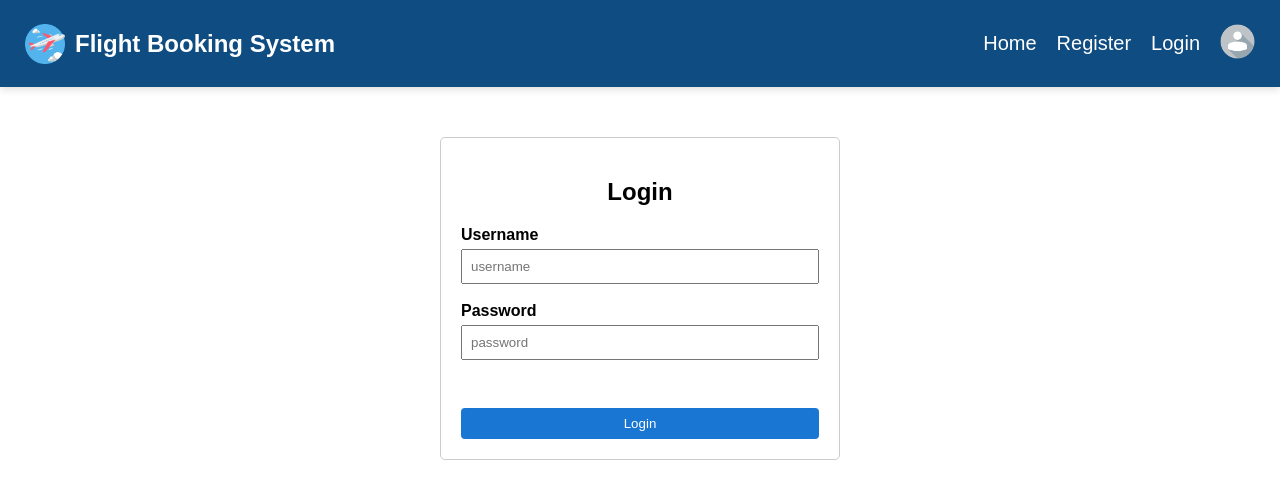
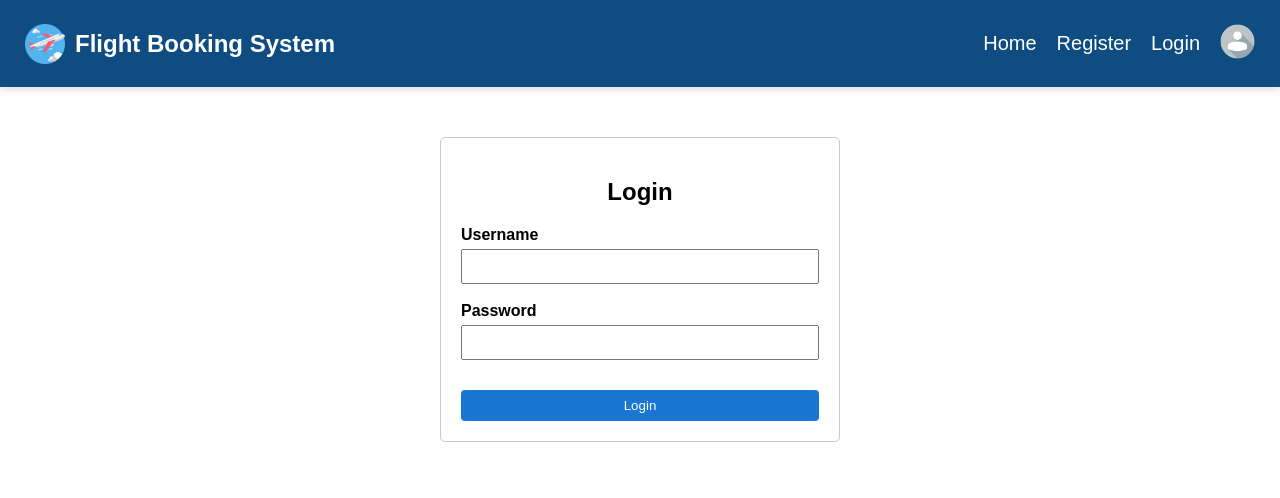
Before and after one commit to sharanyamaddha/FlightBooking_Frontend, an Angular app: page /login in a window 1280 px wide. Shown: the top 498 px of the page. Built offline with nearby package versions, Linux system fonts and the light colour scheme.

Commit message:
added validation for login

```diff
--- a/src/app/auth/login/login.css
+++ b/src/app/auth/login/login.css
@@ -1,4 +1,4 @@
-.signup-container{
+.signin-container{
     width:400px;
     margin:50px auto;
     border:1px solid #ccc;
@@ -7,19 +7,19 @@
     box-shadow:0 0 10px rgba(0,0,0,0);
 }
 
-.signup-container h2{
+.signin-container h2{
     text-align: center;
 
 }
 
-.signup-container label{
+.signin-container label{
     /* display:block; */
     font-weight: bold;
     margin-top:10px;
 }
 
-.signup-container input,
-.signup-container select{
+.signin-container input,
+.signin-container select{
     width:100%;
     padding:8px;
     margin-top:5px;
@@ -27,7 +27,7 @@
 
 }
 
-.signup-container button{
+.signin-container button{
     width:100%;
     padding:8px;
     color:white;
@@ -38,6 +38,20 @@
     border-radius:4px;
 }
 
-.signup-container button:hover{
+.signin-container button:hover{
     background-color: #125aa0;
 }
+.error {
+  color: red;
+  font-size: 12px;
+  display: block;
+  margin-top: 4px;
+}
+
+input.ng-invalid.ng-touched {
+  border: 1px solid red;
+}
+
+input.ng-valid.ng-touched {
+  border: 1px solid green;
+}
--- a/src/app/auth/login/login.html
+++ b/src/app/auth/login/login.html
@@ -1,16 +1,50 @@
-<div class="signup-container">
-<h2>Login</h2>
+<form #f="ngForm" class="signin-container" (ngSubmit)="onSignin(f)">
 
-<label>Username</label><br>
-<input type="text" placeholder="username" name="username" [(ngModel)]="username"/>
+  <h2>Login</h2>
+
+  <!-- USERNAME -->
+  <label>Username</label>
+  <input
+    type="text"
+    name="username"
+    [(ngModel)]="username"
+    #usernameRef="ngModel"
+    required
+    minlength="3"
+  />
+
+  <small class="error"
+    *ngIf="usernameRef.invalid && (usernameRef.touched || f.submitted)">
+    <span *ngIf="usernameRef.errors?.['required']">
+      Username is required
+    </span>
+    <span *ngIf="usernameRef.errors?.['minlength']">
+      Minimum 3 characters required
+    </span>
+  </small>
 <br><br>
 
+  <!-- PASSWORD -->
+  <label>Password</label>
+  <input
+    type="password"
+    name="password"
+    [(ngModel)]="password"
+    #passwordRef="ngModel"
+    required
+    minlength="6"
+  />
 
-<label>Password</label><br>
-<input type="password" placeholder="password" name="password" [(ngModel)]="password"/>
-<br><br>
+  <small class="error"
+    *ngIf="passwordRef.invalid && (passwordRef.touched || f.submitted)">
+    <span *ngIf="passwordRef.errors?.['required']">
+      Password is required
+    </span>
+    <span *ngIf="passwordRef.errors?.['minlength']">
+      Minimum 6 characters required
+    </span>
+  </small>
 
+  <button type="submit">Login</button>
 
-
-<button (click)="onSignin()">Login</button>
-</div>
+</form>
--- a/src/app/auth/login/login.ts
+++ b/src/app/auth/login/login.ts
@@ -1,26 +1,30 @@
 import { Component } from '@angular/core';
-import { FormsModule } from '@angular/forms';
+import { FormsModule, NgForm } from '@angular/forms';
 import { Auth } from '../../services/auth';
 import { Router } from '@angular/router';
+import { CommonModule } from '@angular/common';
 
 @Component({
   selector: 'app-login',
-  imports: [FormsModule],
+  imports: [FormsModule, CommonModule],
   templateUrl: './login.html',
   styleUrl: './login.css',
 })
 export class Login {
-  username:string='';
-  password:string='';
-  constructor(private auth: Auth,  private router: Router
+
+  username = '';
+  password = '';
+
+  constructor(
+    private auth: Auth,
+    private router: Router
   ) {}
 
+  onSignin(form: NgForm) {
 
-  onSignin() {
-
-
-  if (!this.username || !this.password) {
-    alert('Please enter username and password');
+    // FORM VALIDATION CHECK
+    if (form.invalid) {
+      alert('Please follow proper validations');
       return;
     }
 
@@ -31,21 +35,16 @@ export class Login {
 
     this.auth.login(payload).subscribe({
       next: (res: any) => {
-      console.log('Login success:', res);
+        console.log('Login success', res);
 
-      // Store JWT
         localStorage.setItem('token', res.token);
-
         alert('Login successful');
 
-      // Optional: navigate to home/dashboard
         this.router.navigate(['/']);
       },
-    error: (err) => {
-      console.error('Login failed:', err);
+      error: () => {
         alert('Invalid username or password');
       }
     });
   }
-
 }
```
Lines whose indentation alone changed are shown as unchanged.
